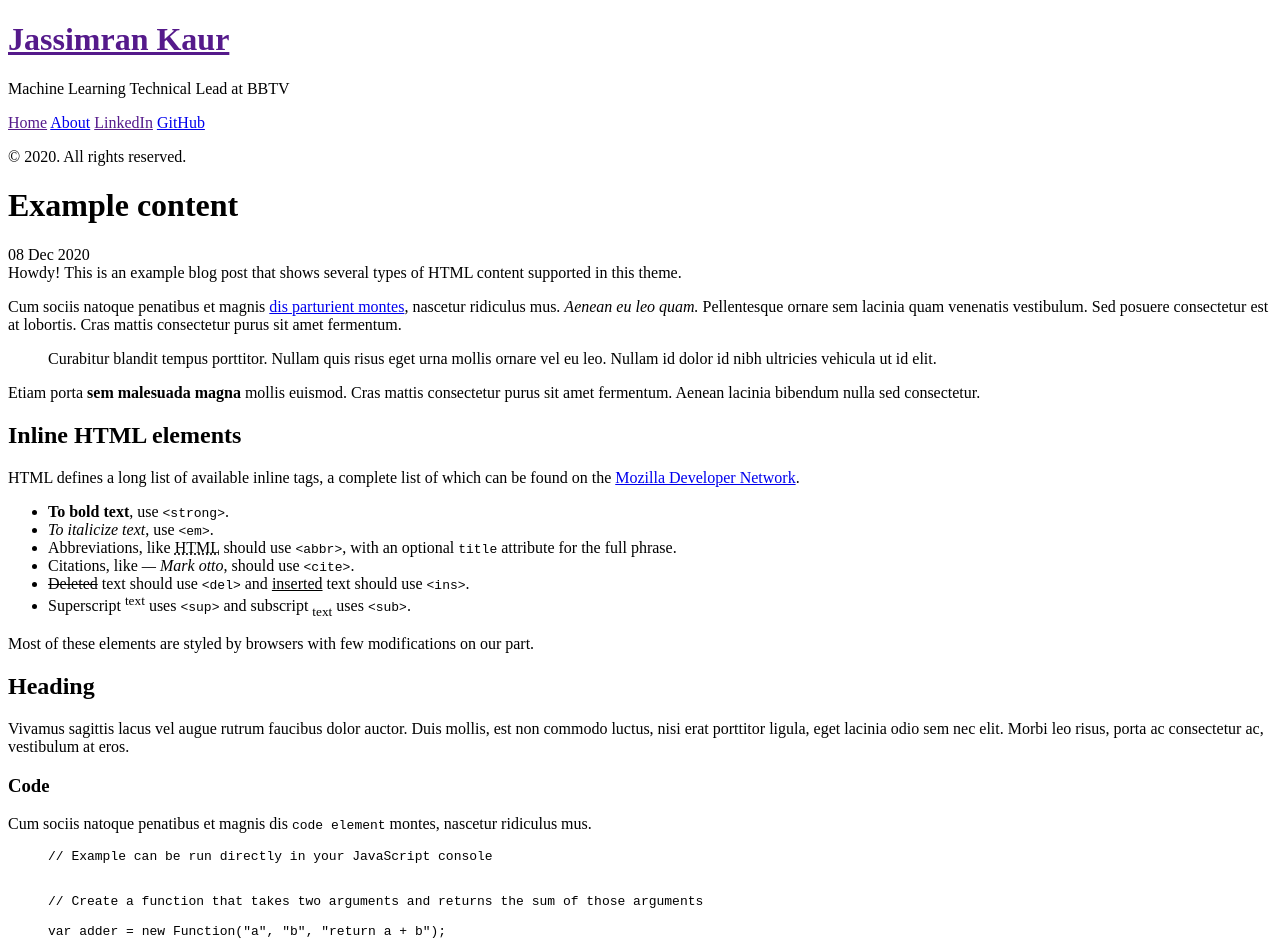
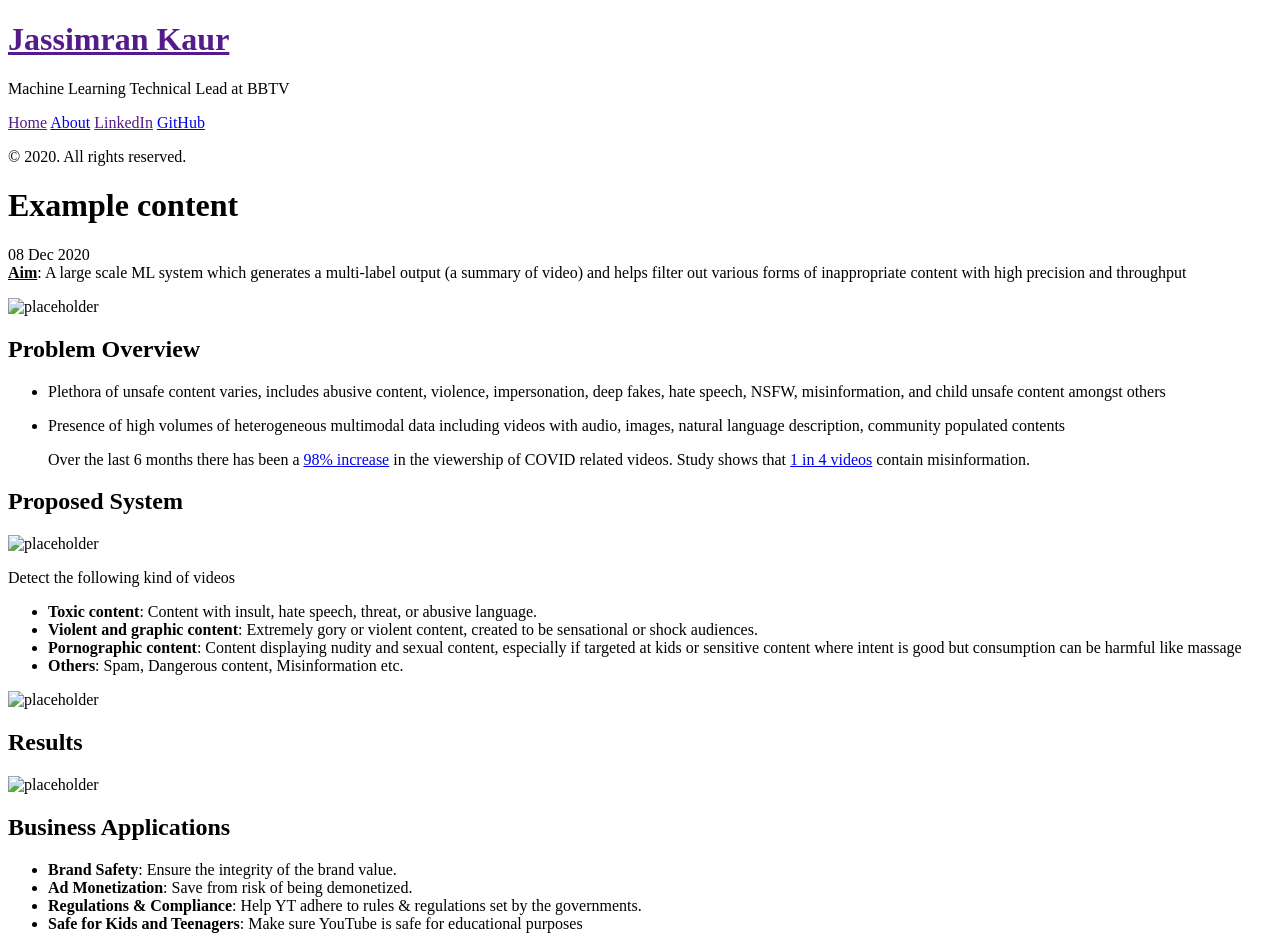
Before and after one commit to jassimran/jassimran.github.io, a Jekyll site: the page built from _posts/2020-12-8-how-can-we-make-the-content-on-Youtube-safer.md.md, in a window 1280 px wide and 1400 px high. Shown: the top 952 px of the window. Built offline with Jekyll 4.4.1, drawn with Linux system fonts in a browser that asks for light colours; Markdown is read by kramdown in place of the engine named in the settings; some of the changed text lies outside the part shown.

Commit message:
added first version of post

```diff
--- a/_posts/2020-12-8-how-can-we-make-the-content-on-Youtube-safer.md.md
+++ b/_posts/2020-12-8-how-can-we-make-the-content-on-Youtube-safer.md.md
@@ -5,134 +5,39 @@ title: Example content
 
 
 <div class="message">
-  Howdy! This is an example blog post that shows several types of HTML content supported in this theme.
+<b><u>Aim</u></b>: A large scale ML system which generates a multi-label output (a summary of video) and helps filter out various forms of inappropriate content with high precision and throughput
 </div>
 
-Cum sociis natoque penatibus et magnis <a href="#">dis parturient montes</a>, nascetur ridiculus mus. *Aenean eu leo quam.* Pellentesque ornare sem lacinia quam venenatis vestibulum. Sed posuere consectetur est at lobortis. Cras mattis consectetur purus sit amet fermentum.
+![placeholder](../images/what_is_unsafe.png "What is Unsafe")
 
-> Curabitur blandit tempus porttitor. Nullam quis risus eget urna mollis ornare vel eu leo. Nullam id dolor id nibh ultricies vehicula ut id elit.
+## Problem Overview
 
-Etiam porta **sem malesuada magna** mollis euismod. Cras mattis consectetur purus sit amet fermentum. Aenean lacinia bibendum nulla sed consectetur.
+- Plethora of unsafe content varies, includes abusive content, violence, impersonation, deep fakes, hate speech, NSFW, misinformation, and child unsafe content amongst others
 
-## Inline HTML elements
+- Presence of high volumes of heterogeneous multimodal data including videos with audio, images, natural language description, community populated contents
 
-HTML defines a long list of available inline tags, a complete list of which can be found on the [Mozilla Developer Network](https://developer.mozilla.org/en-US/docs/Web/HTML/Element).
+> Over the last 6 months there has been a <a href="https://www.business-standard.com/article/technology/youtube-sees-surge-in-subscriber-base-views-due-to-covid-19-lockdown-120042100710_1.html">98% increase</a> in the viewership of COVID related videos. Study shows that <a href="https://www.sciencedaily.com/releases/2020/05/200513200408.htm">1 in 4 videos</a> contain misinformation.
 
-- **To bold text**, use `<strong>`.
-- *To italicize text*, use `<em>`.
-- Abbreviations, like <abbr title="HyperText Markup Langage">HTML</abbr> should use `<abbr>`, with an optional `title` attribute for the full phrase.
-- Citations, like <cite>&mdash; Mark otto</cite>, should use `<cite>`.
-- <del>Deleted</del> text should use `<del>` and <ins>inserted</ins> text should use `<ins>`.
-- Superscript <sup>text</sup> uses `<sup>` and subscript <sub>text</sub> uses `<sub>`.
+## Proposed System
 
-Most of these elements are styled by browsers with few modifications on our part.
+![placeholder](../images/proposed_system.png "Proposed System")
 
-## Heading
+Detect the following kind of videos
 
-Vivamus sagittis lacus vel augue rutrum faucibus dolor auctor. Duis mollis, est non commodo luctus, nisi erat porttitor ligula, eget lacinia odio sem nec elit. Morbi leo risus, porta ac consectetur ac, vestibulum at eros.
+- **Toxic content**: Content with insult, hate speech, threat, or abusive language.
+- **Violent and graphic content**: Extremely gory or violent content, created to be sensational or shock audiences.
+- **Pornographic content**: Content displaying nudity and sexual content, especially if targeted at kids or sensitive content where intent is good but consumption can be harmful like massage
+- **Others**: Spam, Dangerous content, Misinformation etc.
 
-### Code
+![placeholder](../images/detailed_system.png "Detailed System")
 
-Cum sociis natoque penatibus et magnis dis `code element` montes, nascetur ridiculus mus.
+## Results
 
-{% highlight js %}
-// Example can be run directly in your JavaScript console
+![placeholder](../images/results.png "Detailed System")
 
-// Create a function that takes two arguments and returns the sum of those arguments
-var adder = new Function("a", "b", "return a + b");
+## Business Applications
 
-// Call the function
-adder(2, 6);
-// > 8
-{% endhighlight %}
-
-Aenean lacinia bibendum nulla sed consectetur. Etiam porta sem malesuada magna mollis euismod. Fusce dapibus, tellus ac cursus commodo, tortor mauris condimentum nibh, ut fermentum massa.
-
-### Gists via GitHub Pages
-
-Vestibulum id ligula porta felis euismod semper. Nullam quis risus eget urna mollis ornare vel eu leo. Donec sed odio dui.
-
-{% gist 5555251 gist.md %}
-
-Aenean eu leo quam. Pellentesque ornare sem lacinia quam venenatis vestibulum. Nullam quis risus eget urna mollis ornare vel eu leo. Cum sociis natoque penatibus et magnis dis parturient montes, nascetur ridiculus mus. Donec sed odio dui. Vestibulum id ligula porta felis euismod semper.
-
-### Lists
-
-Cum sociis natoque penatibus et magnis dis parturient montes, nascetur ridiculus mus. Aenean lacinia bibendum nulla sed consectetur. Etiam porta sem malesuada magna mollis euismod. Fusce dapibus, tellus ac cursus commodo, tortor mauris condimentum nibh, ut fermentum massa justo sit amet risus.
-
-* Praesent commodo cursus magna, vel scelerisque nisl consectetur et.
-* Donec id elit non mi porta gravida at eget metus.
-* Nulla vitae elit libero, a pharetra augue.
-
-Donec ullamcorper nulla non metus auctor fringilla. Nulla vitae elit libero, a pharetra augue.
-
-1. Vestibulum id ligula porta felis euismod semper.
-2. Cum sociis natoque penatibus et magnis dis parturient montes, nascetur ridiculus mus.
-3. Maecenas sed diam eget risus varius blandit sit amet non magna.
-
-Cras mattis consectetur purus sit amet fermentum. Sed posuere consectetur est at lobortis.
-
-<dl>
-  <dt>HyperText Markup Language (HTML)</dt>
-  <dd>The language used to describe and define the content of a Web page</dd>
-
-  <dt>Cascading Style Sheets (CSS)</dt>
-  <dd>Used to describe the appearance of Web content</dd>
-
-  <dt>JavaScript (JS)</dt>
-  <dd>The programming language used to build advanced Web sites and applications</dd>
-</dl>
-
-Integer posuere erat a ante venenatis dapibus posuere velit aliquet. Morbi leo risus, porta ac consectetur ac, vestibulum at eros. Nullam quis risus eget urna mollis ornare vel eu leo.
-
-### Images
-
-Quisque consequat sapien eget quam rhoncus, sit amet laoreet diam tempus. Aliquam aliquam metus erat, a pulvinar turpis suscipit at.
-
-![placeholder](http://placehold.it/800x400 "Large example image")
-![placeholder](http://placehold.it/400x200 "Medium example image")
-![placeholder](http://placehold.it/200x200 "Small example image")
-
-### Tables
-
-Aenean lacinia bibendum nulla sed consectetur. Lorem ipsum dolor sit amet, consectetur adipiscing elit.
-
-<table>
-  <thead>
-    <tr>
-      <th>Name</th>
-      <th>Upvotes</th>
-      <th>Downvotes</th>
-    </tr>
-  </thead>
-  <tfoot>
-    <tr>
-      <td>Totals</td>
-      <td>21</td>
-      <td>23</td>
-    </tr>
-  </tfoot>
-  <tbody>
-    <tr>
-      <td>Alice</td>
-      <td>10</td>
-      <td>11</td>
-    </tr>
-    <tr>
-      <td>Bob</td>
-      <td>4</td>
-      <td>3</td>
-    </tr>
-    <tr>
-      <td>Charlie</td>
-      <td>7</td>
-      <td>9</td>
-    </tr>
-  </tbody>
-</table>
-
-Nullam id dolor id nibh ultricies vehicula ut id elit. Sed posuere consectetur est at lobortis. Nullam quis risus eget urna mollis ornare vel eu leo.
-
------
-
-Want to see something else added? <a href="https://github.com/poole/poole/issues/new">Open an issue.</a>
+- **Brand Safety**: Ensure the integrity of the brand value.
+- **Ad Monetization**: Save from  risk of being demonetized.
+- **Regulations & Compliance**: Help YT adhere to rules & regulations set by the governments.
+- **Safe for Kids and Teenagers**: Make sure YouTube is safe for educational purposes
```
Also changed, not shown: images/detailed_system.png (added), images/proposed_system.png (added), images/results.png (added), images/what_is_unsafe.png (added).
